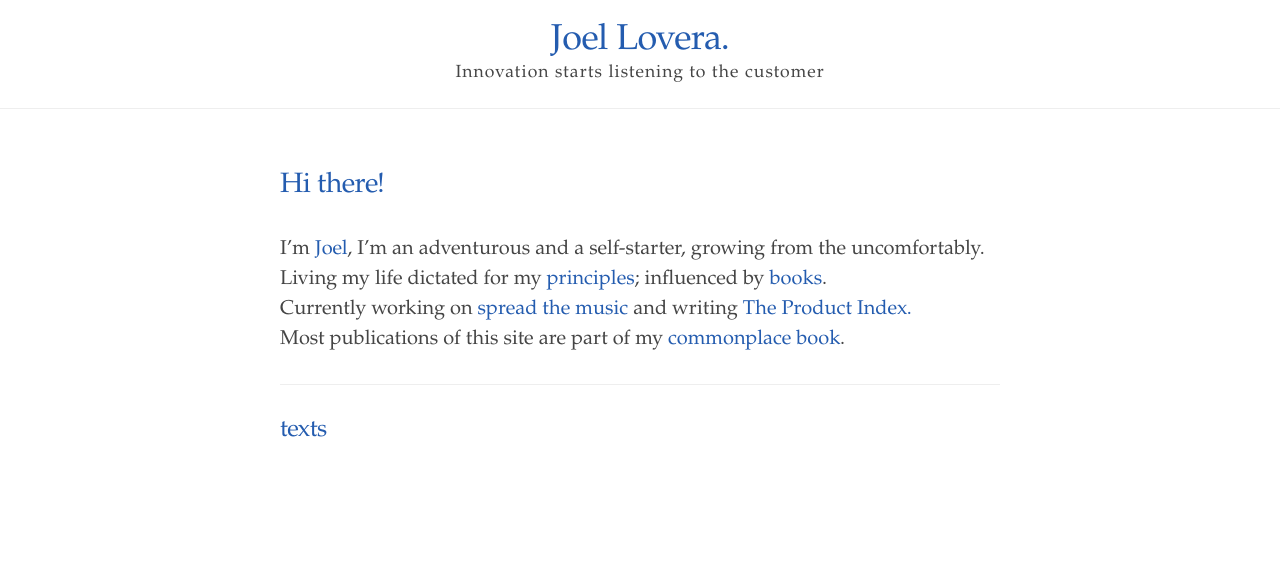
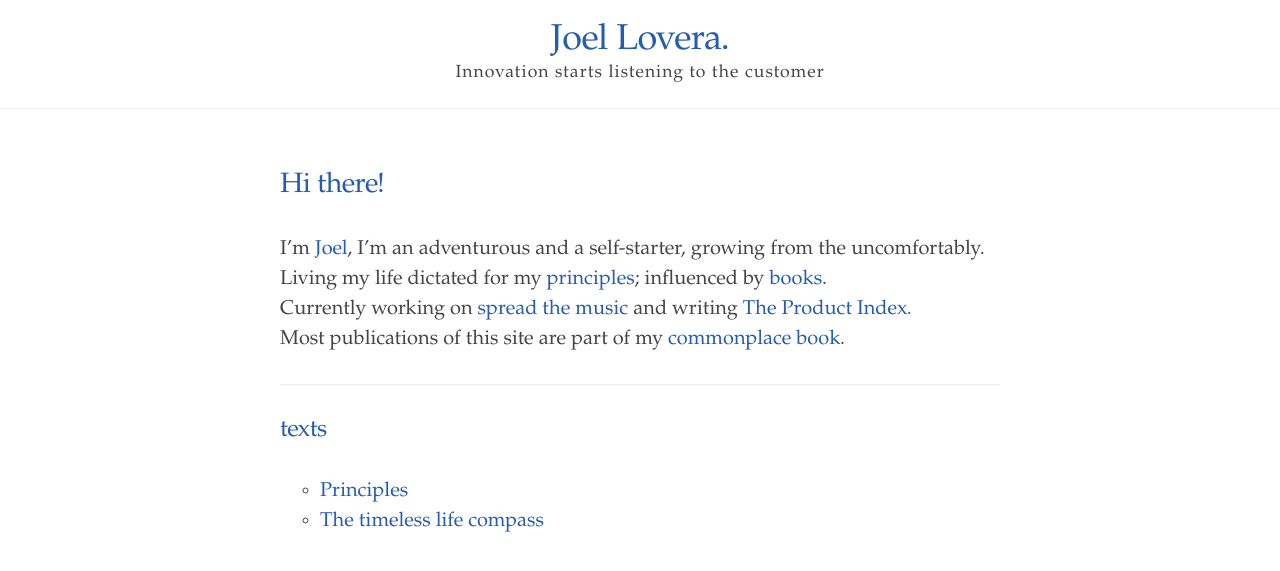
Before and after one commit to loverajoel/loverajoel.github.io, a Jekyll site: the page built from index.html, in a window 1280 px wide. Shown: the top 571 px of the page. Built offline with Jekyll 4.4.1, drawn with Linux system fonts in a browser that asks for light colours.

Commit message:
Fix sorting

```diff
--- a/index.html
+++ b/index.html
@@ -20,8 +20,7 @@ title: "Joel Lovera"
   <h2>texts</h2>
   <ul class="texts">
   {% assign sorted = (site.texts | sort: 'date') | reverse %}
-  {% for item in assign %}
-
+  {% for item in sorted %}
     <li class="text-title">
       <a href="{{ site.baseurl }}{{ item.url }}">
         {{ item.title }}
```
